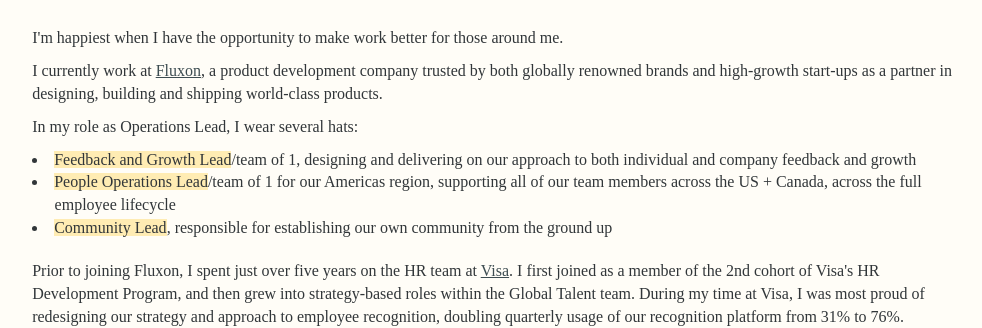
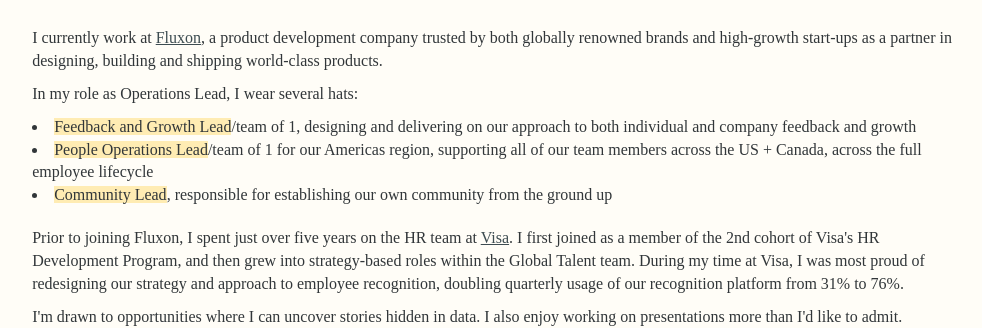
Before and after one commit to helloqtran/helloqtran.github.io, a plain HTML site: page index.html in a window 1280 px wide. Shown: the part 475-803 px from the top of the page, without its empty margins (147-1129 px from the left). Drawn offline with nearby package versions, Linux system fonts and the light colour scheme; a web font is replaced by a local one.

Commit message:
Add files via upload
I hate these lists

```diff
--- a/index.html
+++ b/index.html
@@ -24,7 +24,6 @@
         <div id="work">
             <h2>I find joy in <span class="highlight">the work I do.</span></h2>
             <br>
-            <p>I'm happiest when I have the opportunity to make work better for those around me.</p>
             <p>I currently work at <a href="http://www.fluxon.com" target="_blank">Fluxon</a>, a product development company trusted by both globally renowned brands and high-growth start-ups as a partner in designing, building and shipping world-class products.</p>
             <p>In my role as Operations Lead, I wear several hats:</p>
             <li><span class="small-highlight">Feedback and Growth Lead</span>/team of 1, designing and delivering on our approach to both individual and company feedback and growth</li>
@@ -32,6 +31,7 @@
             <li><span class="small-highlight">Community Lead</span>, responsible for establishing our own community from the ground up</li>
             <br>
             <p>Prior to joining Fluxon, I spent just over five years on the HR team at <a href="https://usa.visa.com/" target="_blank">Visa</a>. I first joined as a member of the 2nd cohort of Visa's HR Development Program, and then grew into strategy-based roles within the Global Talent team. During my time at Visa, I was most proud of redesigning our strategy and approach to employee recognition, doubling quarterly usage of our recognition platform from 31% to 76%.</p>
+            <p>I'm drawn to opportunities where I can uncover stories hidden in data. I also enjoy working on presentations more than I'd like to admit.</p>
         </div>
 
         <svg xmlns="http://www.w3.org/2000/svg" width="16" height="30" fill="currentColor" class="bi bi-x" viewBox="0 0 16 16">
--- a/main.css
+++ b/main.css
@@ -34,8 +34,6 @@ p{
 li{
     font-size: 16px;
     list-style-position: outside;
-    text-indent: -1.4em;
-    padding-left: 1.4em;
 }
 
 a{
```
